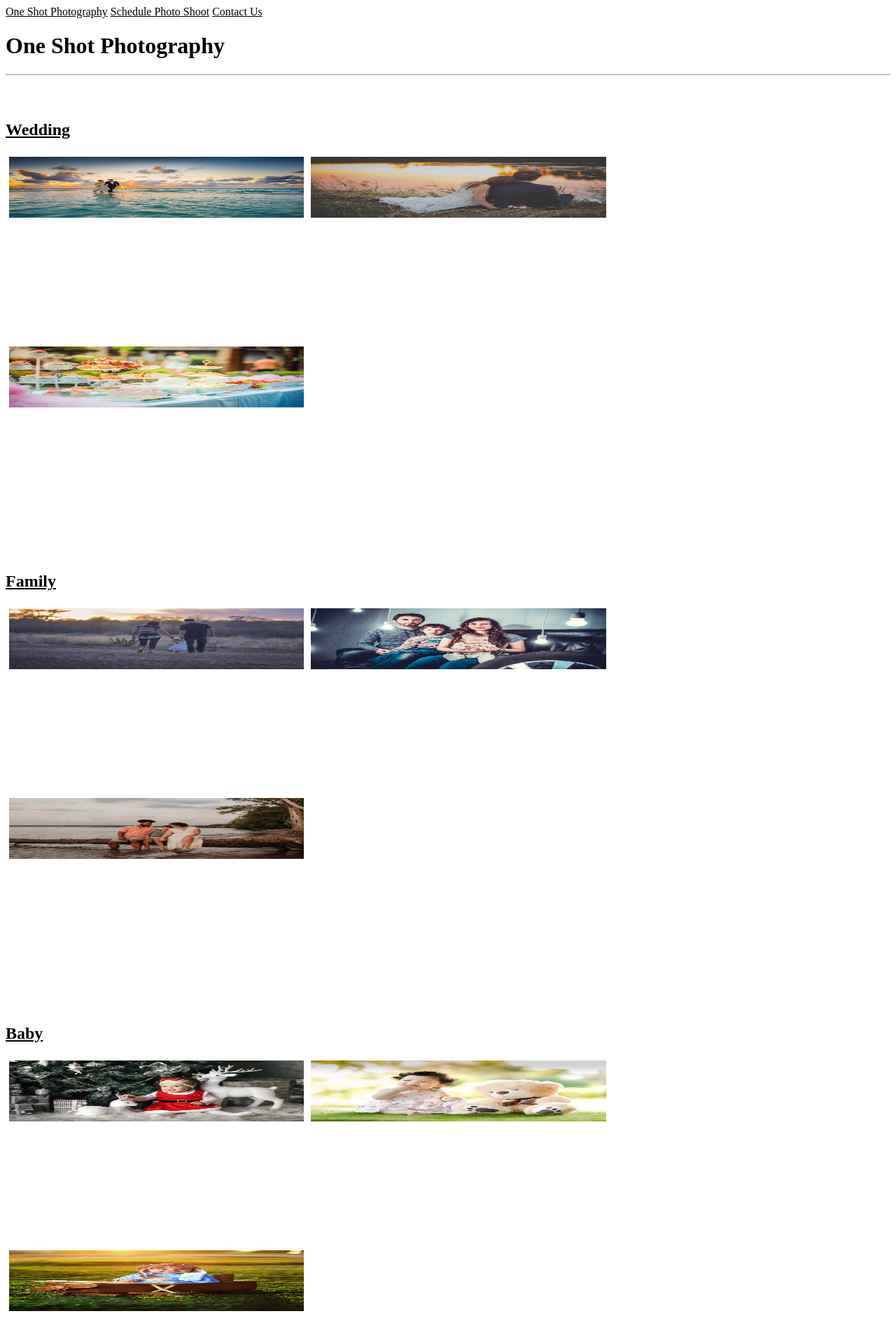
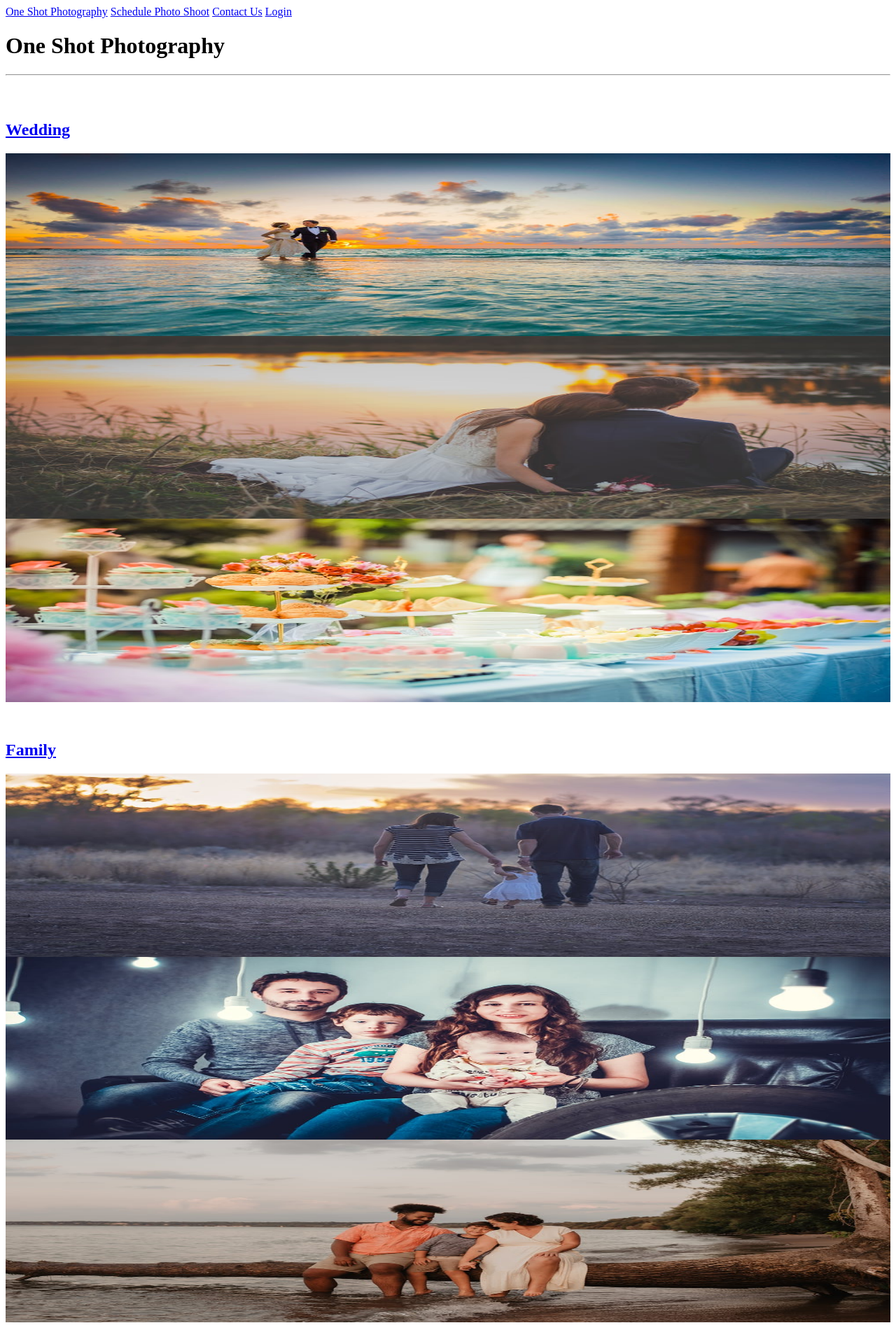
Before and after one commit to aperhyme/Final_Project, a PHP site: page /views/home.html in a window 1280 px wide. Shown: the top 1920 px of the page at 70% size. Run offline with PHP 8.4, Linux system fonts and the light colour scheme.

Commit message:
Worked with styles and created login page

```diff
--- a/index.php
+++ b/index.php
@@ -51,6 +51,11 @@ $f3->set('states', array('Alabama', 'Alaska', 'Arizona', 'Arkansas', 'California
         $GLOBALS['controller']->schedule();
     });
 
+//Define an Schedule route
+$f3->route('GET /login', function (){
+    $GLOBALS['controller']->login();
+});
+
 
 
     //Run fat free
--- a/views/contact.html
+++ b/views/contact.html
@@ -6,9 +6,10 @@
     <nav class="navNew navbar navbar-expand-lg navbar-light bg-light">
 
         <!-- Logotype -->
-        <a class="navbar-brand ml-4 m-1 menu" href="https://agrigorenko.greenriverdev.com/328/Final_Project/" >One Shot Photography</a>
+        <a class="navbar-brand ml-4 m-1 menu" href="https://emishkin.greenriverdev.com/328/Final_Project/" >One Shot Photography</a>
         <a class="navbar-brand ml-4 m-1 menu" href="schedule">Schedule Photo Shoot</a>
         <a class="navbar-brand ml-4 m-1 menu" href="contact">Contact Us</a>
+        <a class="navbar-brand ml-4 m-1 menu" href="login">Login</a>
     </nav>
 
     <!-- Title and Contact Info -->
--- a/views/home.html
+++ b/views/home.html
@@ -1,25 +1,5 @@
 <include href="views/header.html">
 
-
-    <style>
-        a{
-            color: black;
-        }
-
-        .column {
-            float: left;
-            width: 33.33%;
-            padding: 5px;
-            height: 33.33%;
-        }
-
-        /* Clearfix (clear floats) */
-        .row::after {
-            content: "";
-            clear: both;
-            display: table;
-        }
-    </style>
 
     <body class="newBody">
 
@@ -27,9 +7,10 @@
     <nav class="navNew navbar navbar-expand-lg navbar-light bg-light">
 
         <!-- Logotype -->
-        <a class="navbar-brand ml-4 m-1 menu" href="https://agrigorenko.greenriverdev.com/328/Final_Project/" >One Shot Photography</a>
+        <a class="navbar-brand ml-4 m-1 menu" href="https://emishkin.greenriverdev.com/328/Final_Project/" >One Shot Photography</a>
         <a class="navbar-brand ml-4 m-1 menu" href="schedule">Schedule Photo Shoot</a>
         <a class="navbar-brand ml-4 m-1 menu" href="contact">Contact Us</a>
+        <a class="navbar-brand ml-4 m-1 menu" href="login">Login</a>
     </nav>
 
     <!-- Title and Contact Info -->
--- a/views/schedule.html
+++ b/views/schedule.html
@@ -6,9 +6,10 @@
 <nav class="navNew navbar navbar-expand-lg navbar-light bg-light">
 
     <!-- Logotype -->
-    <a class="navbar-brand ml-4 m-1 menu" href="https://agrigorenko.greenriverdev.com/328/Final_Project/" >One Shot Photography</a>
+    <a class="navbar-brand ml-4 m-1 menu" href="https://emishkin.greenriverdev.com/328/Final_Project/" >One Shot Photography</a>
     <a class="navbar-brand ml-4 m-1 menu" href="schedule">Schedule Photo Shoot</a>
     <a class="navbar-brand ml-4 m-1 menu" href="contact">Contact Us</a>
+    <a class="navbar-brand ml-4 m-1 menu" href="login">Login</a>
 </nav>
 
     <!-- Title and Contact Info -->
```
Also changed, not shown: controller/controller.php (+9 -0 lines), styles/styles.css (+15 -0 lines), views/about.html (+2 -19 lines), views/login.html (added, +14 -0 lines), images/baby2.jpeg, images/baby3.jpeg, images/person1.jpeg, images/person2.jpeg, images/person3.jpeg.
